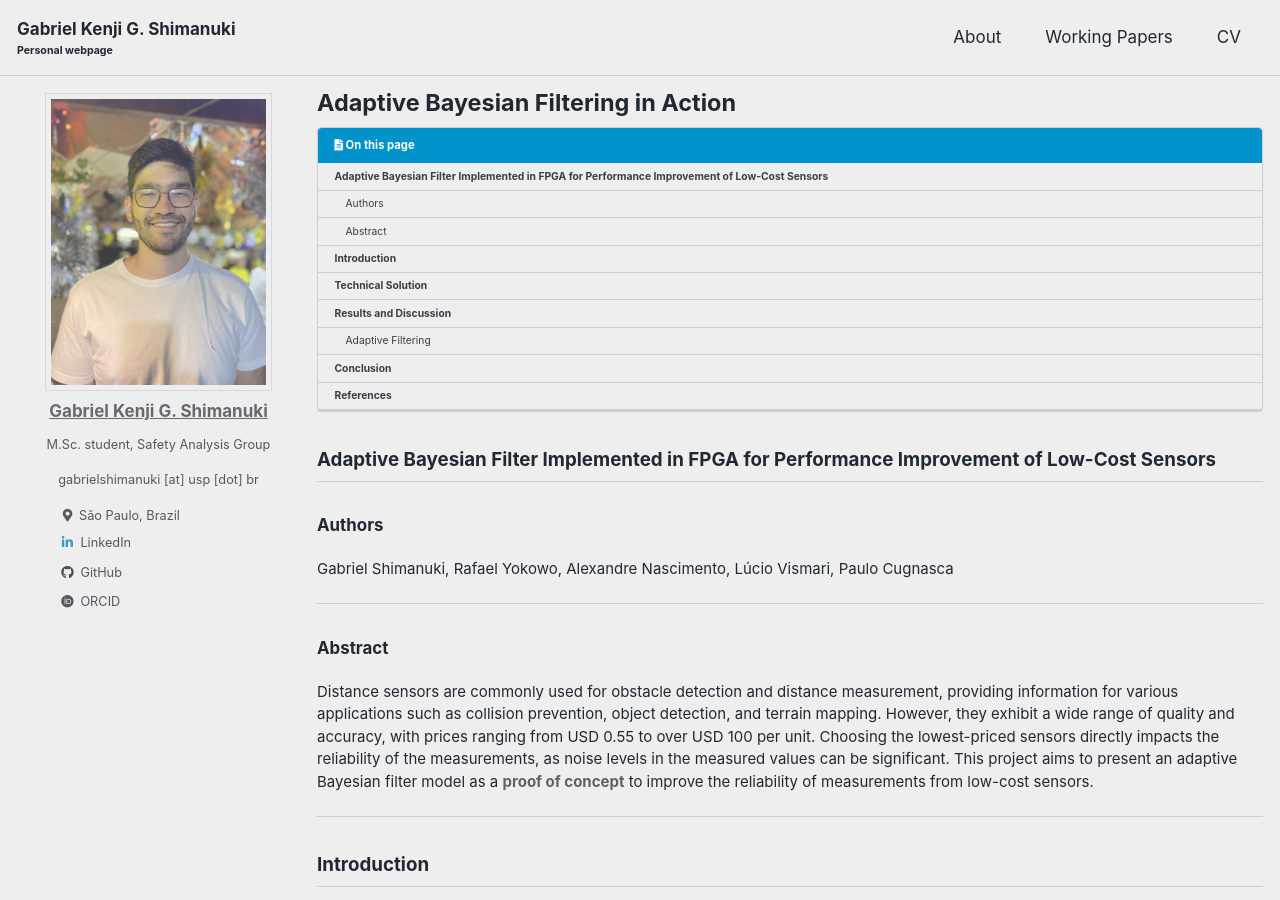
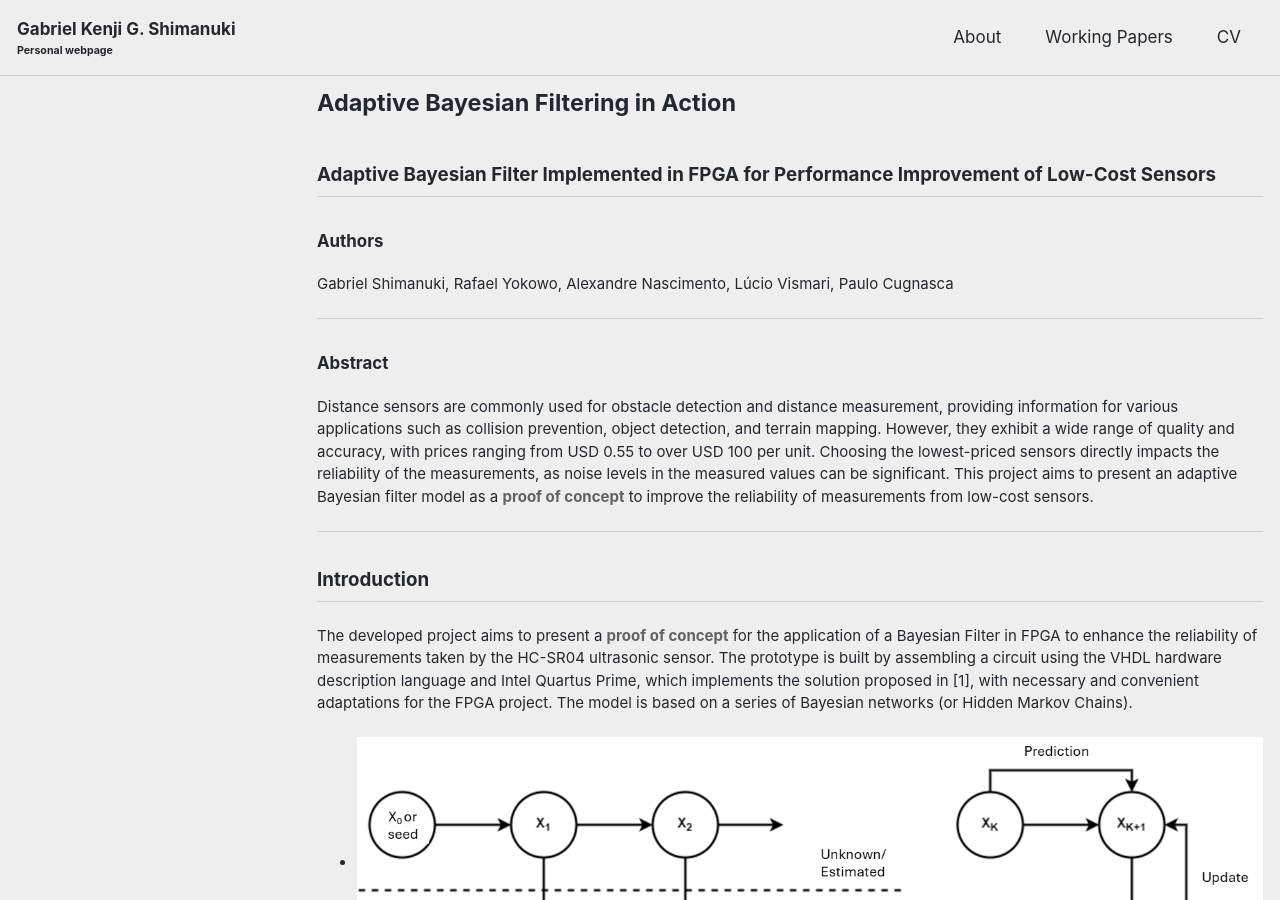
Before and after one commit to GabrielShimanuki/gabrielshimanuki.github.io, a Jekyll site: the page built from _pages/adaptive-bayesian-filter.md, in a window 1280 px wide and 900 px high. Built offline with Jekyll 4.4.1, drawn with Linux system fonts in a browser that asks for light colours; cached includes are drawn as plain includes; part of the change alters nothing that is shown; some of the changed text lies outside the part shown.

Commit message:
adaptative filter page - header test

```diff
--- a/_pages/adaptive-bayesian-filter.md
+++ b/_pages/adaptive-bayesian-filter.md
@@ -2,11 +2,6 @@
 layout: single
 title: "Adaptive Bayesian Filtering in Action"
 permalink: /working-papers/adaptive-bayesian-filter/
-date: 2024-12-03
-author_profile: true
-toc: true
-toc_sticky: true
-classes: wide
 ---
 
 <style type="text/css">
```
